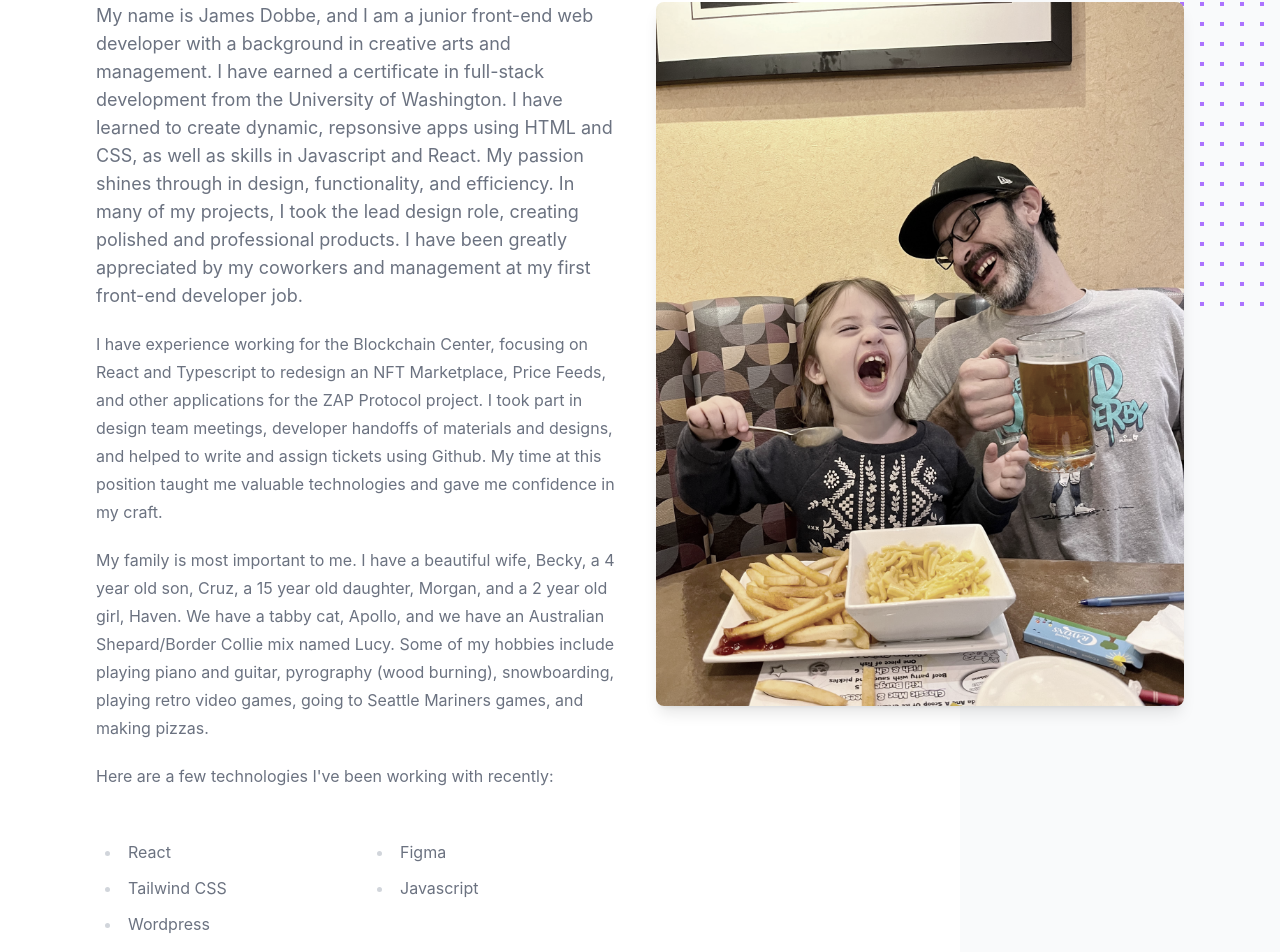
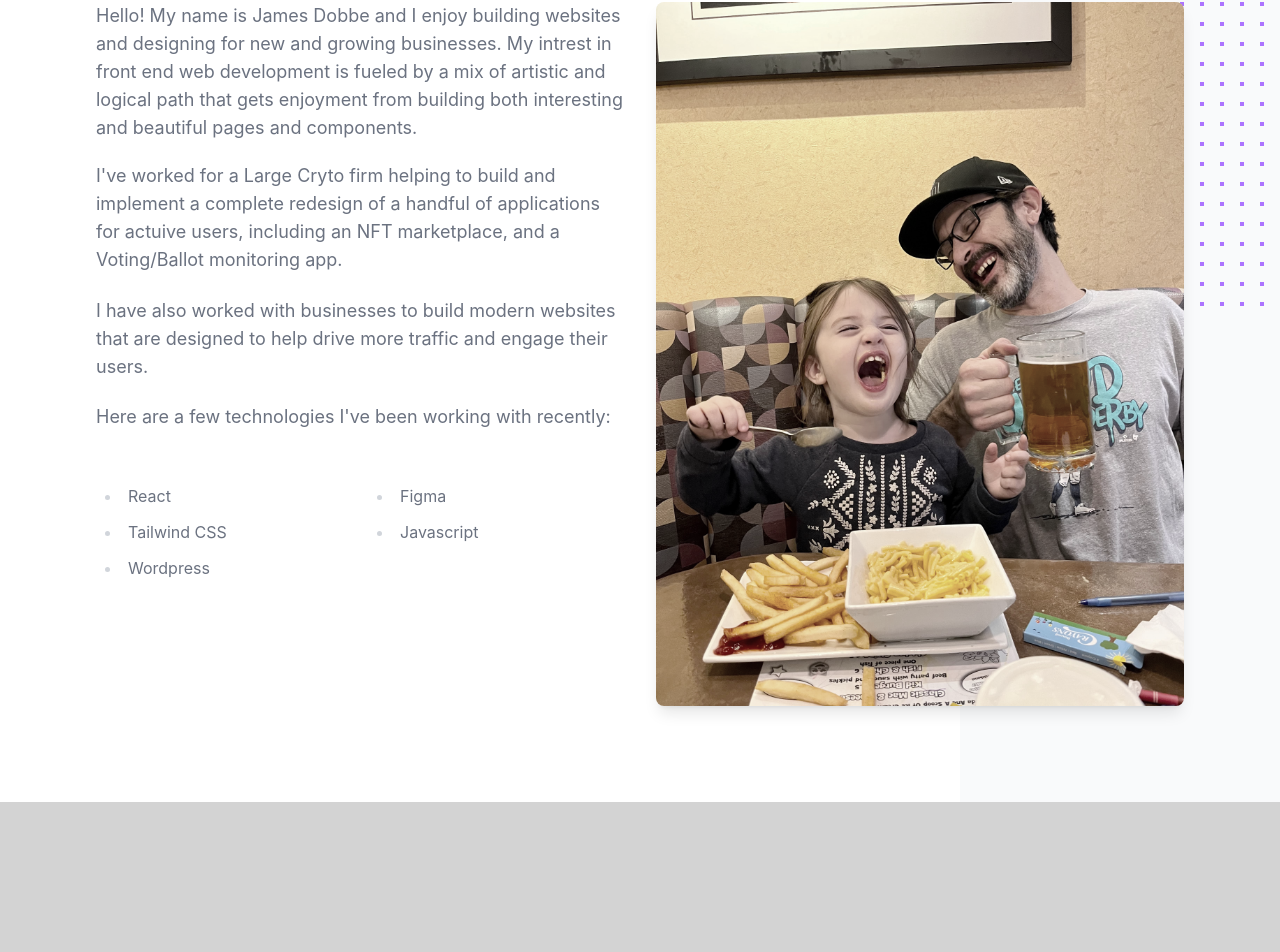
Before and after one commit to dobbe2/portfolio-2023, a React (Create React App) app: page / in a window 1280 px wide. Shown: the part 822-1774 px from the top of the page. After the commit the page ends 1624 px from the top, so only its background shows below. Built offline with nearby package versions, Linux system fonts and the light colour scheme.

Commit message:
updated about me section, created Paragraph components

```diff
--- /dev/null
+++ b/src/components/Para.jsx
@@ -0,0 +1,9 @@
+import React from "react";
+
+export default function Para({ children }) {
+    return (
+        <p className="text-lg text-gray-500">
+            {children}
+        </p>
+    )
+}
--- a/src/components/ui/About.jsx
+++ b/src/components/ui/About.jsx
@@ -1,4 +1,5 @@
 import Me from "../../assets/images/me.jpg";
+import Para from "../Para";
 
 export default function About() {
   return (
@@ -56,20 +57,18 @@ export default function About() {
           </div>
           <div className="mt-8 lg:mt-0">
             <div className="mx-auto text-base lg:max-w-none">
-              <p className="text-lg text-gray-500">
-                My name is James Dobbe, and I am a junior front-end web developer with a background in creative arts and management. I have earned a certificate in full-stack development from the University of Washington. I have learned to create dynamic, repsonsive apps using HTML and CSS, as well as skills in Javascript and React. My passion shines through in design, functionality, and efficiency. In many of my projects, I took the lead design role, creating polished and professional products. I have been greatly appreciated by my coworkers and management at my first front-end developer job.
-              </p>
+              <Para>
+              Hello! My name is James Dobbe and I enjoy building websites and designing for new and growing businesses. My intrest in front end web development is fueled by a mix of artistic and logical path that gets enjoyment from building both interesting and beautiful pages and components.               </Para>
             </div>
             <div className="prose prose-indigo mt-5 text-gray-500 lg:col-start-1 lg:row-start-1 lg:max-w-none">
-              <p>
-                I have experience working for the Blockchain Center, focusing on React and Typescript to redesign an NFT Marketplace, Price Feeds, and other applications for the ZAP Protocol project. I took part in design team meetings, developer handoffs of materials and designs, and helped to write and assign tickets using Github. My time at this position taught me valuable technologies and gave me confidence in my craft.
-              </p>
-              <p>
-                My family is most important to me. I have a beautiful wife, Becky, a 4 year old son, Cruz, a 15 year old daughter, Morgan, and a 2 year old girl, Haven. We have a tabby cat, Apollo, and we have an Australian Shepard/Border Collie mix named Lucy. Some of my hobbies include playing piano and guitar, pyrography (wood burning), snowboarding, playing retro video games, going to Seattle Mariners games, and making pizzas.
-              </p>
-              <p>
+              <Para>
+                I've worked for a Large Cryto firm helping to build and implement a complete redesign of a handful of applications for actuive users, including an NFT marketplace, and a Voting/Ballot monitoring app.              </Para>
+              <Para>
+                I have also worked with businesses to build modern websites that are designed to help drive more traffic and engage their users.
+              </Para>
+              <Para>
                 Here are a few technologies I've been working with recently:
-              </p>
+              </Para>
               <div class="grid grid-cols-2 gap-4">
                 <ul>
                     <li>React</li>
```
Also changed, not shown: 1 other file (tests, documents, lock files or other folders).
